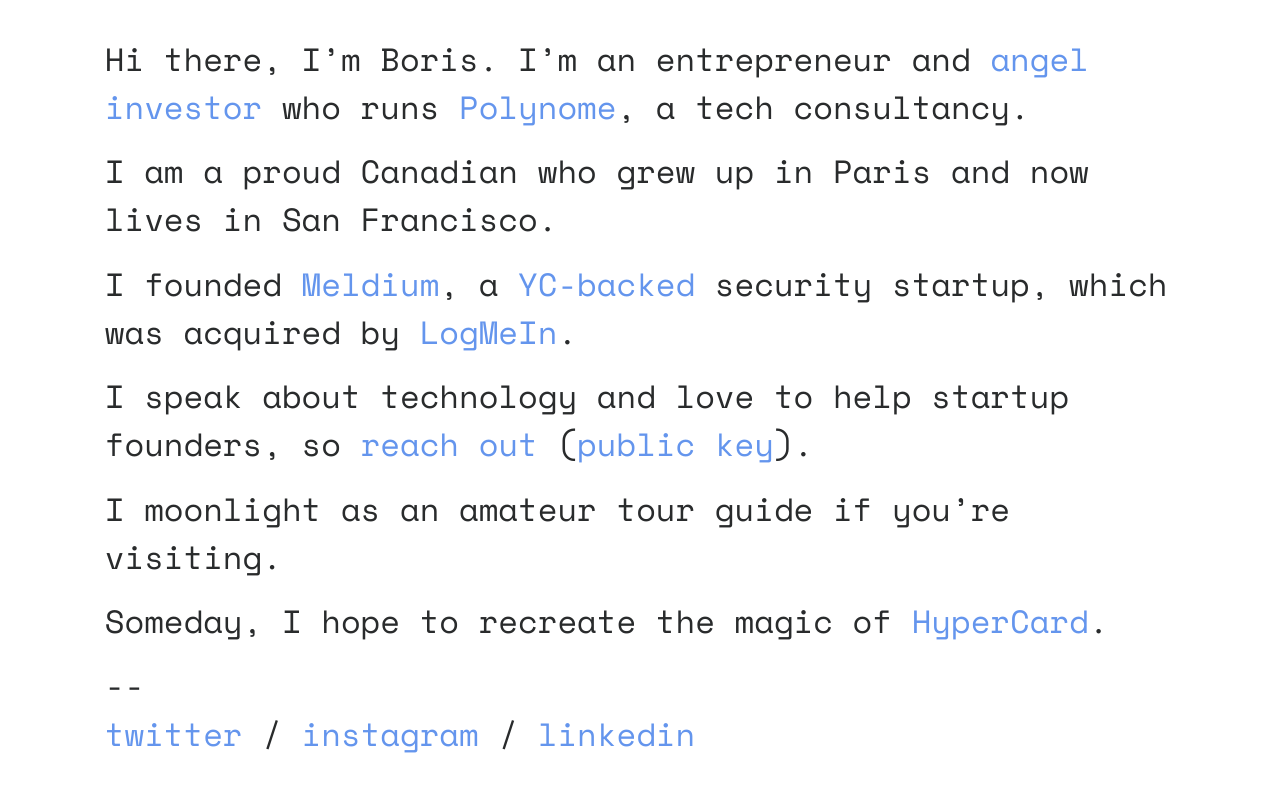
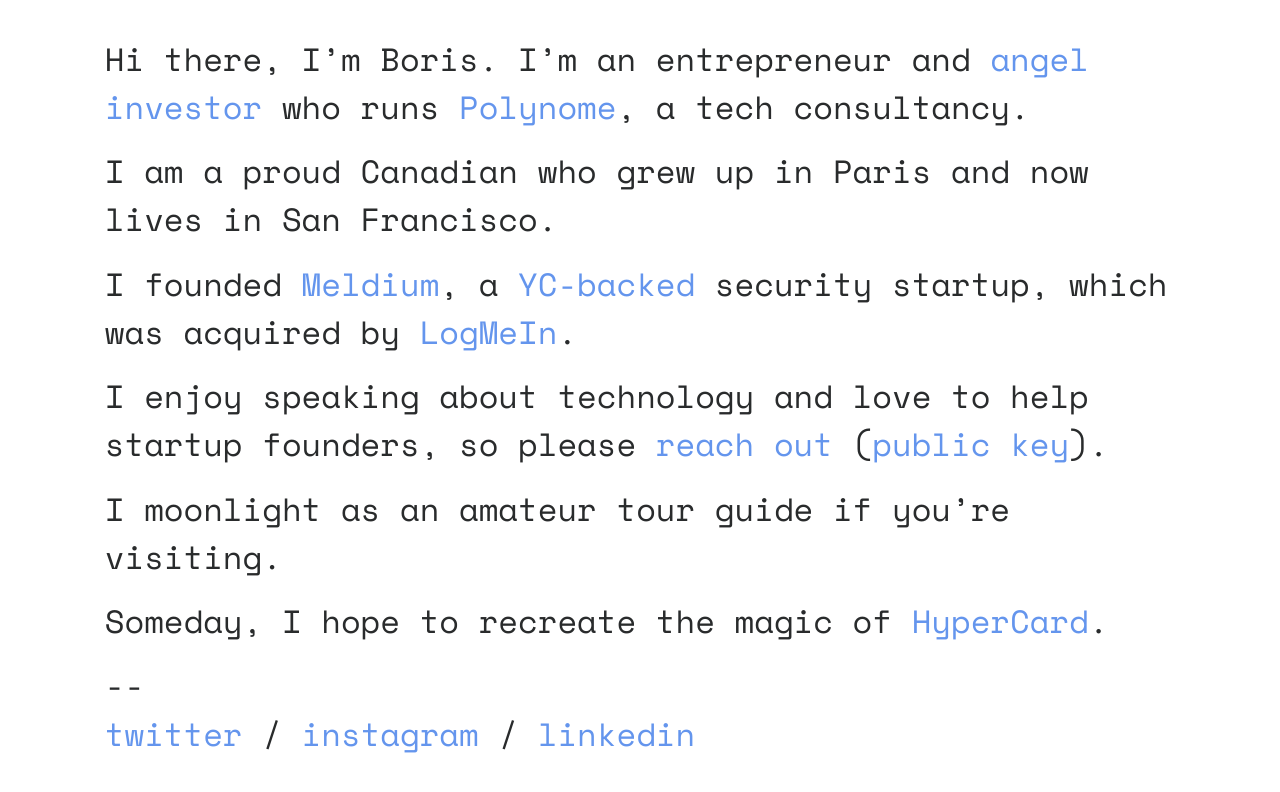
Before and after one commit to bjabes/bjabes.github.io, a Jekyll site: the page built from index.md, in a window 1280 px wide. Shown: the top 792 px of the page. Built offline with Jekyll 4.4.1, drawn with Linux system fonts in a browser that asks for light colours.

Commit message:
Update index.md

```diff
--- a/index.md
+++ b/index.md
@@ -9,7 +9,7 @@
 
 I founded [Meldium][], a [YC-backed][YC] security startup, which was acquired by [LogMeIn][].
 
-I speak about technology and love to help startup founders, so [reach out][email] ([public key][2]).
+I enjoy speaking about technology and love to help startup founders, so please [reach out][email] ([public key][2]).
 
 I moonlight as an amateur tour guide if you're visiting.
 
```
